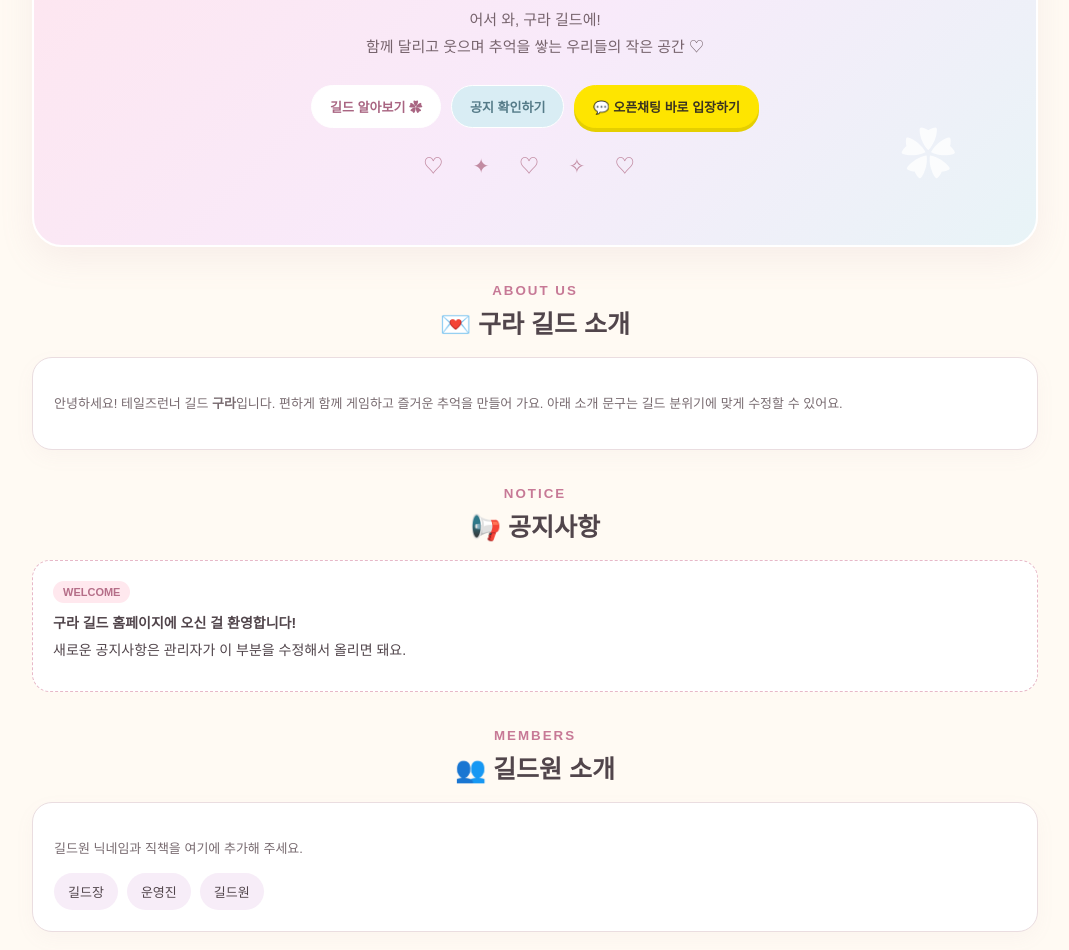
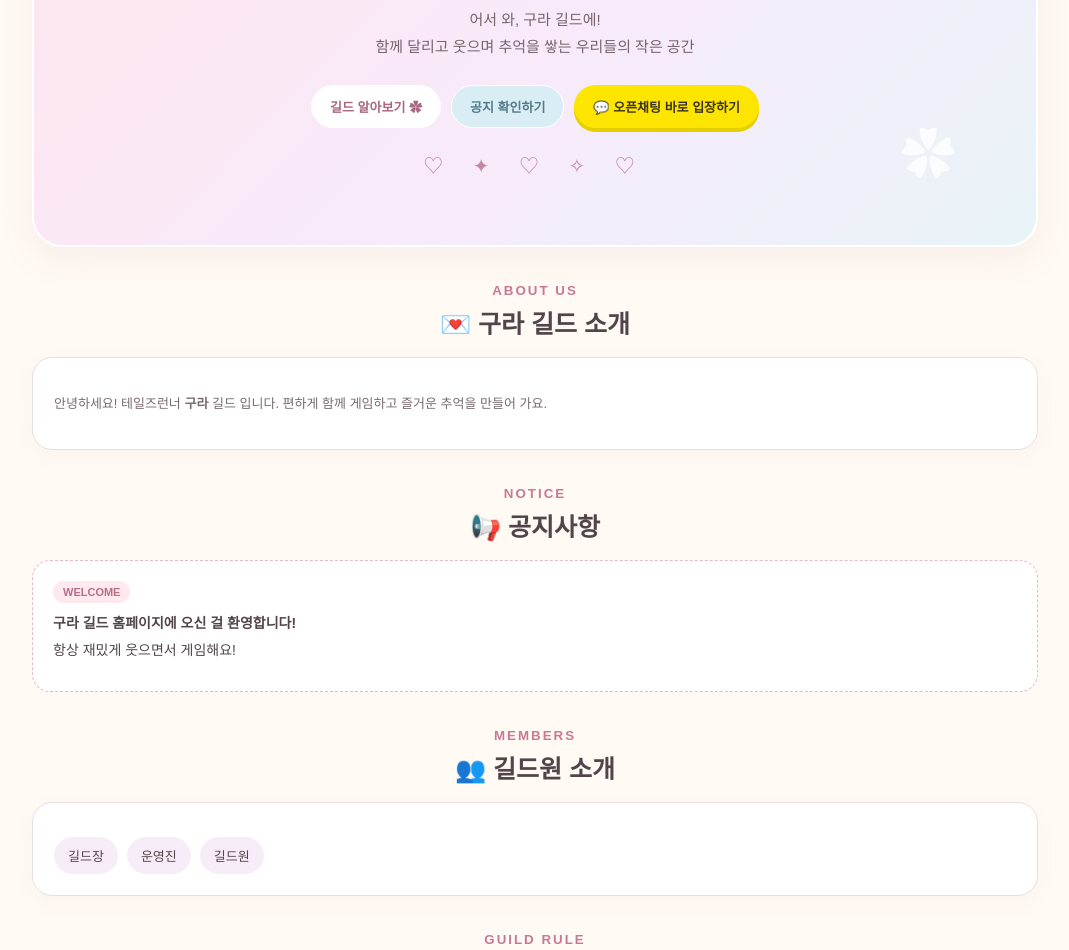
Before and after one commit to tr-guild-home/tr-guild, a plain HTML site: page index.html in a window 1280 px wide. Shown: the part 336-1286 px from the top of the page, without its empty margins (105-1174 px from the left). Drawn offline with Linux system fonts and the light colour scheme.

Commit message:
Update index.html

```diff
--- a/index.html
+++ b/index.html
@@ -43,24 +43,24 @@ footer{text-align:center;padding:30px 15px;color:#a18e96;font-size:12px;border-t
 <section class="hero" id="home">
 <span class="tag">TALES RUNNER GUILD · SINCE 20XX</span>
 <h1>구라</h1>
-<p>어서 와, 구라 길드에!<br>함께 달리고 웃으며 추억을 쌓는 우리들의 작은 공간 ♡</p>
+<p>어서 와, 구라 길드에!<br>함께 달리고 웃으며 추억을 쌓는 우리들의 작은 공간 </p>
 <div class="buttons"><a class="btn" href="#about">길드 알아보기 ✿</a><a class="btn alt" href="#notice">공지 확인하기</a><a class="btn kakao" href="https://open.kakao.com/o/szmbxqXi" target="_blank" rel="noopener noreferrer">💬 오픈채팅 바로 입장하기</a></div>
 <div class="doodles">♡ ✦ ♡ ✧ ♡</div>
 </section>
 
 <section id="about">
 <div class="section-title"><small>ABOUT US</small><h2>💌 구라 길드 소개</h2></div>
-<div class="card"><p>안녕하세요! 테일즈런너 길드 <b>구라</b>입니다. 편하게 함께 게임하고 즐거운 추억을 만들어 가요. 아래 소개 문구는 길드 분위기에 맞게 수정할 수 있어요.</p></div>
+<div class="card"><p>안녕하세요! 테일즈런너 <b>구라</b> 길드 입니다. 편하게 함께 게임하고 즐거운 추억을 만들어 가요.</p></div>
 </section>
 
 <section id="notice">
 <div class="section-title"><small>NOTICE</small><h2>📢 공지사항</h2></div>
-<div class="notice"><span class="pill">WELCOME</span><p><b>구라 길드 홈페이지에 오신 걸 환영합니다!</b><br>새로운 공지사항은 관리자가 이 부분을 수정해서 올리면 돼요.</p></div>
+<div class="notice"><span class="pill">WELCOME</span><p><b>구라 길드 홈페이지에 오신 걸 환영합니다!</b><br>항상 재밌게 웃으면서 게임해요!</p></div>
 </section>
 
 <section id="members">
 <div class="section-title"><small>MEMBERS</small><h2>👥 길드원 소개</h2></div>
-<div class="card"><p>길드원 닉네임과 직책을 여기에 추가해 주세요.</p><div class="member-list"><span class="member">길드장</span><span class="member">운영진</span><span class="member">길드원</span></div></div>
+<div class="card"><p></p><div class="member-list"><span class="member">길드장</span><span class="member">운영진</span><span class="member">길드원</span></div></div>
 </section>
 
 <section id="rule">
@@ -83,7 +83,7 @@ footer{text-align:center;padding:30px 15px;color:#a18e96;font-size:12px;border-t
 
 <section id="gallery">
 <div class="section-title"><small>GALLERY</small><h2>📸 구라 갤러리</h2></div>
-<div class="card"><p>길드 단체 스크린샷이나 추억이 담긴 사진을 이곳에 넣을 수 있어요. 사진을 보내주면 갤러리 형태로 배치해 줄게요.</p></div>
+<div class="card"><p></p></div>
 </section>
 </main>
 <footer>구라 길드 ♡ · TALES RUNNER<br>우리의 즐거운 추억을 모으는 곳</footer>
```
